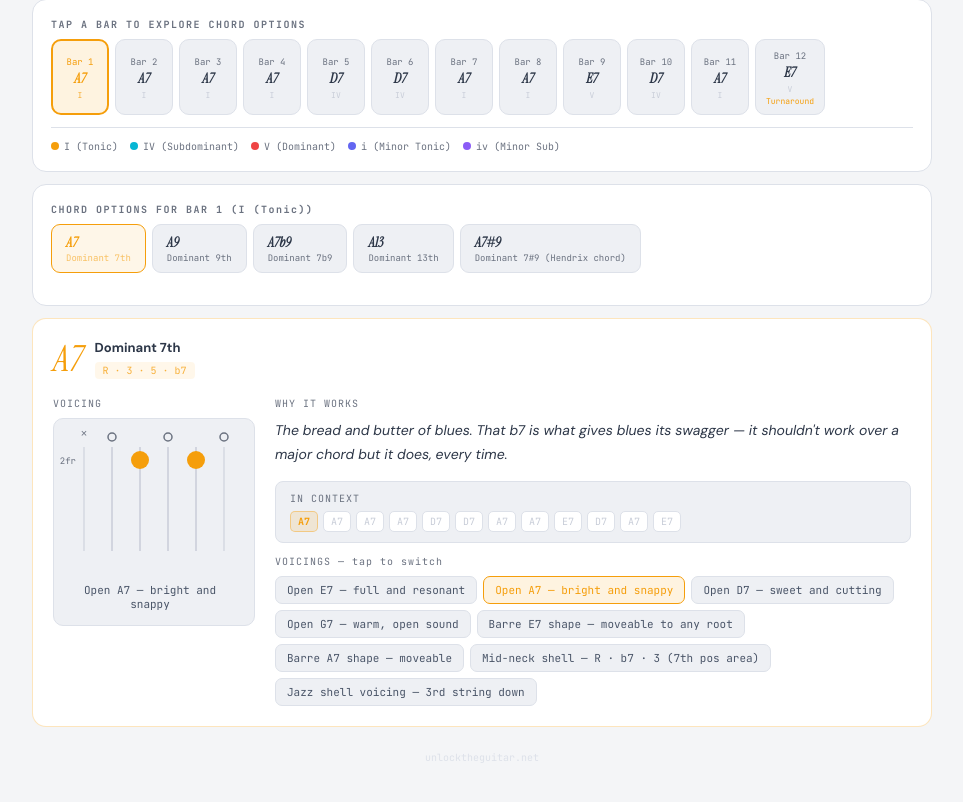
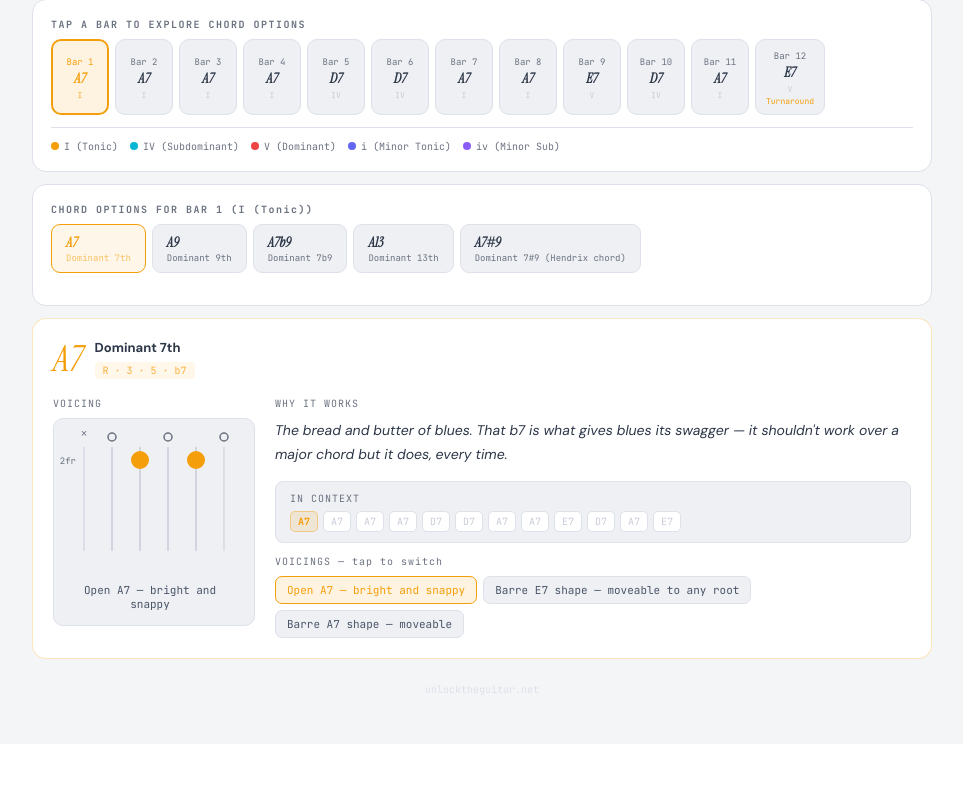
Before and after one commit to fretboardtools/blues-chord-vocabulary, a React (Vite) app: page / in a window 1280 px wide. Shown: the part 388-1190 px from the top of the page, without its empty margins (158-1121 px from the left). After the commit the page ends 1140 px from the top, so only its background shows below. Built offline with nearby package versions, Linux system fonts and the light colour scheme.

Commit message:
chords fixed

```diff
--- a/src/App.jsx
+++ b/src/App.jsx
@@ -25,6 +25,8 @@ const NOTES = ["C","C#","D","D#","E","F","F#","G","G#","A","A#","B"];
 const FLAT_DISPLAY = {"C#":"C#/Db","D#":"D#/Eb","F#":"F#/Gb","G#":"G#/Ab","A#":"A#/Bb"};
 const displayNote = n => FLAT_DISPLAY[n] || n;
 const addSemi = (note, n) => NOTES[(NOTES.indexOf(note) + n + 120) % 12];
+const TUNING = ["E","A","D","G","B","E"]; // low→high, matches [E2,A2,D3,G3,B3,E4]
+const TONE_SEMI = { R:0, b9:1, "9":2, b3:3, "#9":3, "3":4, "4":5, "11":5, b5:6, "5":7, "6":9, "13":9, b7:10 };
 
 // ─── Chord Voicing Library ────────────────────────────────────────────────────
 // frets: [E2, A2, D3, G3, B3, E4] — null = muted
@@ -624,6 +626,33 @@ export default function BluesChordVocab() {
   const chordRoot = addSemi(selectedKey, roleRootSemis[role]);
   const chordName = (variant?.name || "").replace("{R}", chordRoot);
 
+  // ── Voicing relevance ──────────────────────────────────────────────────────
+  // Pitch classes that make up THIS chord at its actual root.
+  const targetPCs = (() => {
+    const ri = NOTES.indexOf(chordRoot);
+    const set = new Set();
+    (variant?.tones || "").split("·").map(s => s.trim()).forEach(tok => {
+      if (tok in TONE_SEMI) set.add((ri + TONE_SEMI[tok] + 120) % 12);
+    });
+    return set;
+  })();
+
+  // Keep a voicing only if it transposes (a moveable barre shape) or its literal
+  // notes actually spell this chord at this root — every note a chord tone, root present.
+  const isRelevantVoicing = (shape, data) => {
+    if (shape.startsWith("moveable")) return true;
+    const ri = NOTES.indexOf(chordRoot);
+    let hasRoot = false, allTones = true, played = 0;
+    data.frets.forEach((f, i) => {
+      if (f === null || f < 0) return;
+      played++;
+      const pc = (NOTES.indexOf(TUNING[i]) + f + 120) % 12;
+      if (pc === ri) hasRoot = true;
+      if (!targetPCs.has(pc)) allTones = false;
+    });
+    return played > 0 && allTones && hasRoot;
+  };
+
   // Auto-pick the best voicing for this root
   const getAutoVoicing = (voicings) => {
     const openShapes = { E_open:["E","F","F#","G#"], A_open:["A","A#","B"], D_open:["D","D#"], G_open:["G","G#"], Am_open:["A","A#","B"], Em_open:["E","F","F#","G#"], Dm_open:["D","D#"], B_open:["B"], B_shape:["B"] };
@@ -636,10 +665,20 @@ export default function BluesChordVocab() {
     return { key: Object.keys(voicings)[0], data: Object.values(voicings)[0] };
   };
 
-  // Use manually selected voicing if valid for current variant, else auto
-  const voicingKey = selectedVoicingKey && variant?.voicings?.[selectedVoicingKey]
+  const relevantVoicings = variant
+    ? Object.entries(variant.voicings).filter(([s, d]) => isRelevantVoicing(s, d))
+    : [];
+  const autoKey = variant ? getAutoVoicing(variant.voicings).key : null;
+  // Never show an empty list; fall back to the auto pick if nothing matched.
+  const displayVoicings = relevantVoicings.length
+    ? relevantVoicings
+    : (autoKey ? [[autoKey, variant.voicings[autoKey]]] : []);
+  const defaultKey = displayVoicings.length ? displayVoicings[0][0] : null;
+
+  // Use the manual selection only while it's still relevant; otherwise default.
+  const voicingKey = (selectedVoicingKey && displayVoicings.some(([s]) => s === selectedVoicingKey))
     ? selectedVoicingKey
-    : variant ? getAutoVoicing(variant.voicings).key : null;
+    : defaultKey;
   const voicing = variant && voicingKey
     ? { key: voicingKey, data: variant.voicings[voicingKey] }
     : null;
@@ -869,7 +908,7 @@ export default function BluesChordVocab() {
                 <div style={{ marginTop:"12px" }}>
                   <div style={{ fontSize:"10px", fontFamily:"'JetBrains Mono',monospace", color:T.textMute, letterSpacing:"1px", marginBottom:"8px" }}>VOICINGS — tap to switch</div>
                   <div style={{ display:"flex", flexWrap:"wrap", gap:"6px" }}>
-                    {Object.entries(variant.voicings).map(([shape, data]) => {
+                    {displayVoicings.map(([shape, data]) => {
                       const isCurrent = voicingKey === shape;
                       return (
                         <button
```
